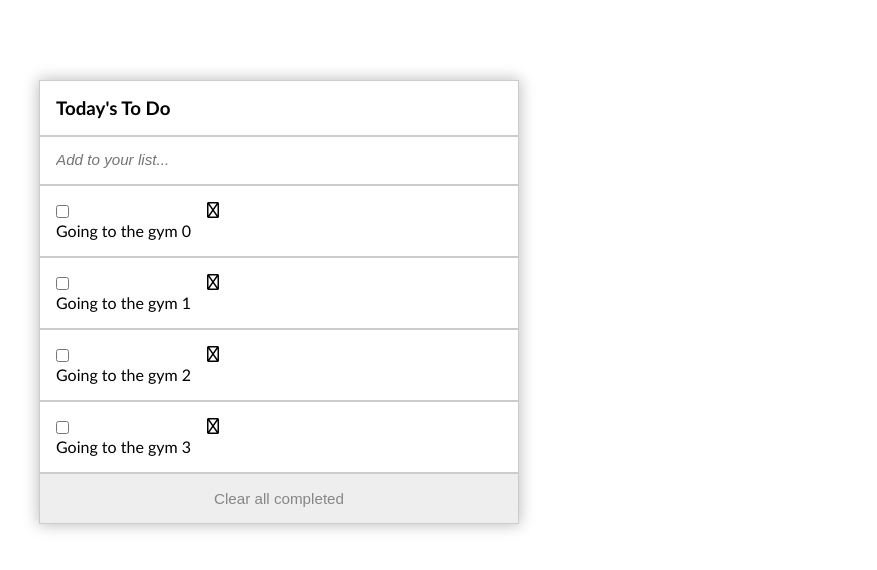
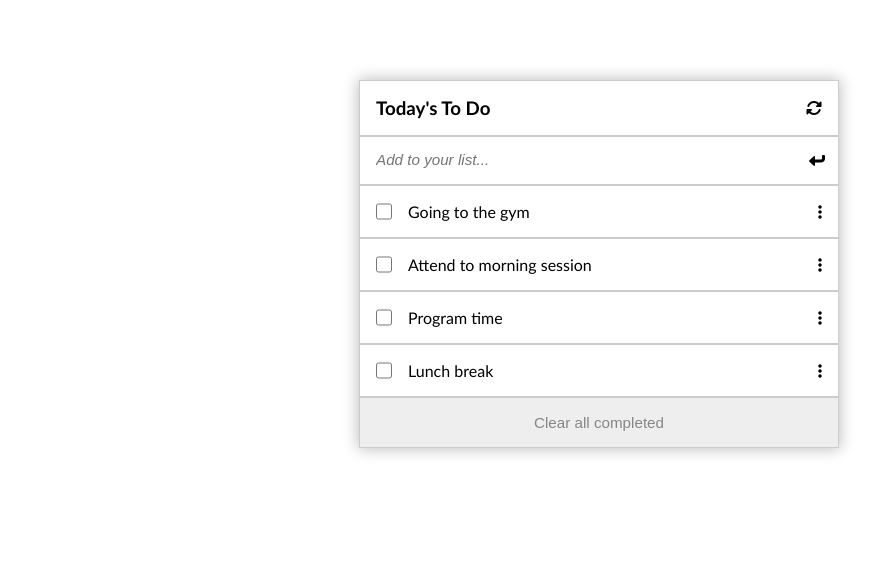
Before and after one commit to NicolasAndrehh/To-Do-List, a website built with webpack: page src/index.html in a window 1280 px wide. Shown: the whole page, without its empty margins (41-918 px from the left). Built offline with nearby package versions, Linux system fonts and the light colour scheme.

Commit message:
Add task icons and styles

```diff
--- a/package.json
+++ b/package.json
@@ -34,6 +34,7 @@
     "stylelint-config-standard": "^21.0.0",
     "stylelint-csstree-validator": "^1.9.0",
     "stylelint-scss": "^3.21.0",
+    "svg-inline-loader": "^0.8.2",
     "webpack": "^5.75.0",
     "webpack-cli": "^5.0.1",
     "webpack-dev-server": "^4.11.1"
--- a/src/index.js
+++ b/src/index.js
@@ -3,22 +3,22 @@ import './style.scss';
 
 const tasksArray = [
   {
-    description: 'Going to the gym 0',
+    description: 'Going to the gym',
     completed: false,
     index: 0,
   },
   {
-    description: 'Going to the gym 1',
+    description: 'Attend to morning session',
     completed: false,
     index: 1,
   },
   {
-    description: 'Going to the gym 2',
+    description: 'Program time',
     completed: false,
     index: 2,
   },
   {
-    description: 'Going to the gym 3',
+    description: 'Lunch break',
     completed: false,
     index: 3,
   },
@@ -29,18 +29,18 @@ const tasksList = document.querySelector('.tasks-list');
 function listElements() {
   const tasksListHeader = document.createElement('div');
   tasksListHeader.className = 'tasks-list-header row';
-  tasksListHeader.innerHTML = '<h3>Today\'s To Do</h3>';
+  tasksListHeader.innerHTML = '<h3>Today\'s To Do</h3> <i class="fa-solid fa-rotate"></i>';
   tasksList.appendChild(tasksListHeader);
 
-  const tasksListInput = document.createElement('div');
+  const tasksListInput = document.createElement('li');
   tasksListInput.className = 'tasks-list-input row';
-  tasksListInput.innerHTML = '<input type="text" placeholder="Add to your list...">';
+  tasksListInput.innerHTML = '<input type="text" placeholder="Add to your list..."> <i class="fas fa-level-down-alt"></i>';
   tasksList.appendChild(tasksListInput);
 
   tasksArray.forEach((task) => {
     const taskRow = document.createElement('li');
     taskRow.className = 'task-row row';
-    taskRow.innerHTML = `<div> <input type="checkbox"> <p>${task.description}</p> </div> <i class="fa-regular fa-ellipsis-vertical"></i>`;
+    taskRow.innerHTML = `<div class="task-info"> <input type="checkbox"> <label>${task.description}</label> </div> <i class="fa fa-ellipsis-v"></i>`;
 
     tasksList.appendChild(taskRow);
   });
--- a/src/style.scss
+++ b/src/style.scss
@@ -17,18 +17,35 @@ body {
   width: 30rem;
   box-shadow: 0px 0px 14px 1px rgb(190, 190, 190);
   padding: 0rem;
+  margin: auto;
 
   .row {
     display: flex;
     background-color: $white;
     padding: 1rem;
     border: 1px solid $gray;
+    justify-content: space-between;
+    align-items: center;
+
+    input[type="checkbox"] {
+      cursor: pointer;
+      width: 1rem;
+    }
+
+    i {
+      cursor: pointer;
+    }
+  }
+
+  .task-info {
+    display: flex;
     gap: 1rem;
   }
 
   .tasks-list-input {
     padding: 0rem;
     border: none;
+    position: relative;
 
     input {
       width: 100%;
@@ -37,6 +54,12 @@ body {
     }::placeholder {
       font-size: 0.95rem;
       font-style: italic;
+    }
+
+    i {
+      position: absolute;
+      transform: rotate(90deg);
+      right: 1rem;
     }
   }
 
--- a/webpack.config.js
+++ b/webpack.config.js
@@ -9,6 +9,7 @@ module.exports = {
     clean: true,
   },
   devServer: {
+
     watchFiles: './dist',
     hot: false,
   },
@@ -26,6 +27,10 @@ module.exports = {
         test: /\.s[ac]ss$/i,
         use: ['style-loader', 'css-loader', 'sass-loader'],
       },
+      {
+        test: /\.svg$/,
+        use: 'svg-inline-loader',
+      },
     ],
   },
   target: 'web',
```
Also changed, not shown: README.md, dist/index.html, dist/main.bundle.js, 1 other file.
